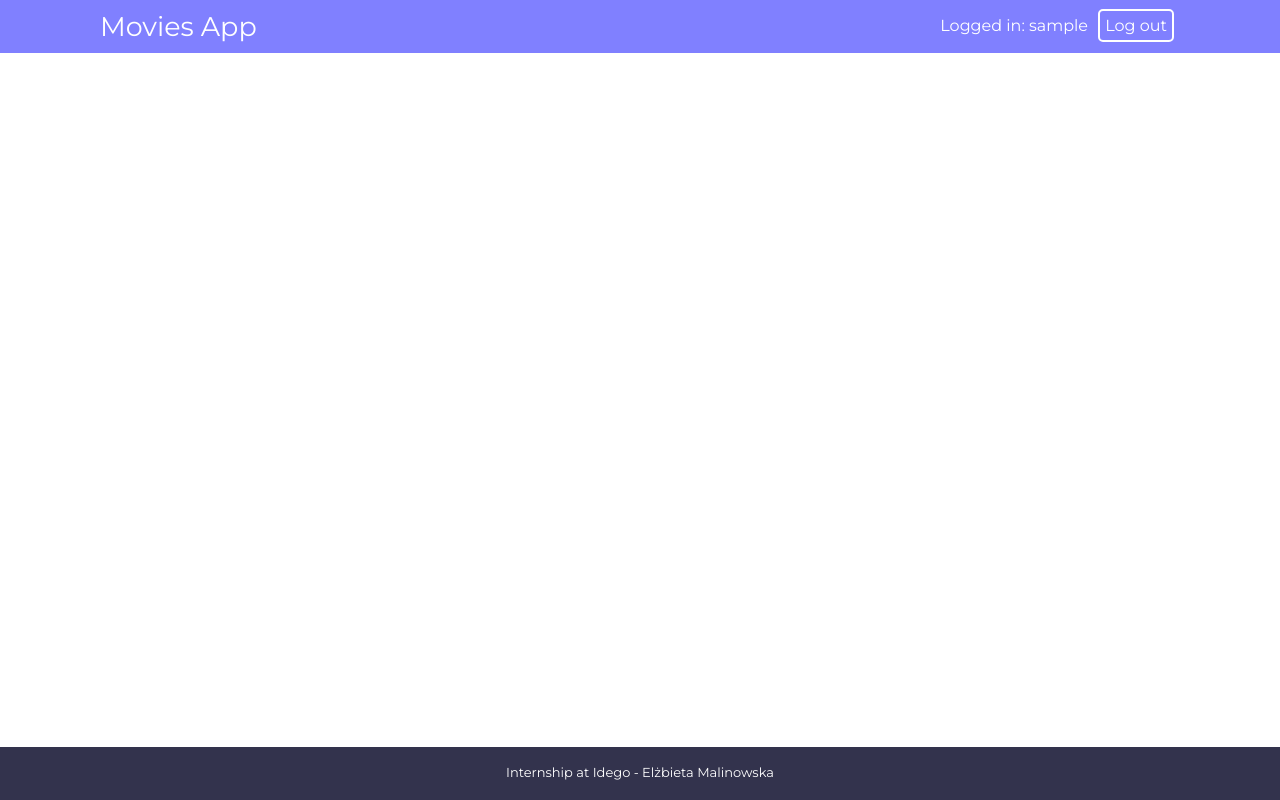
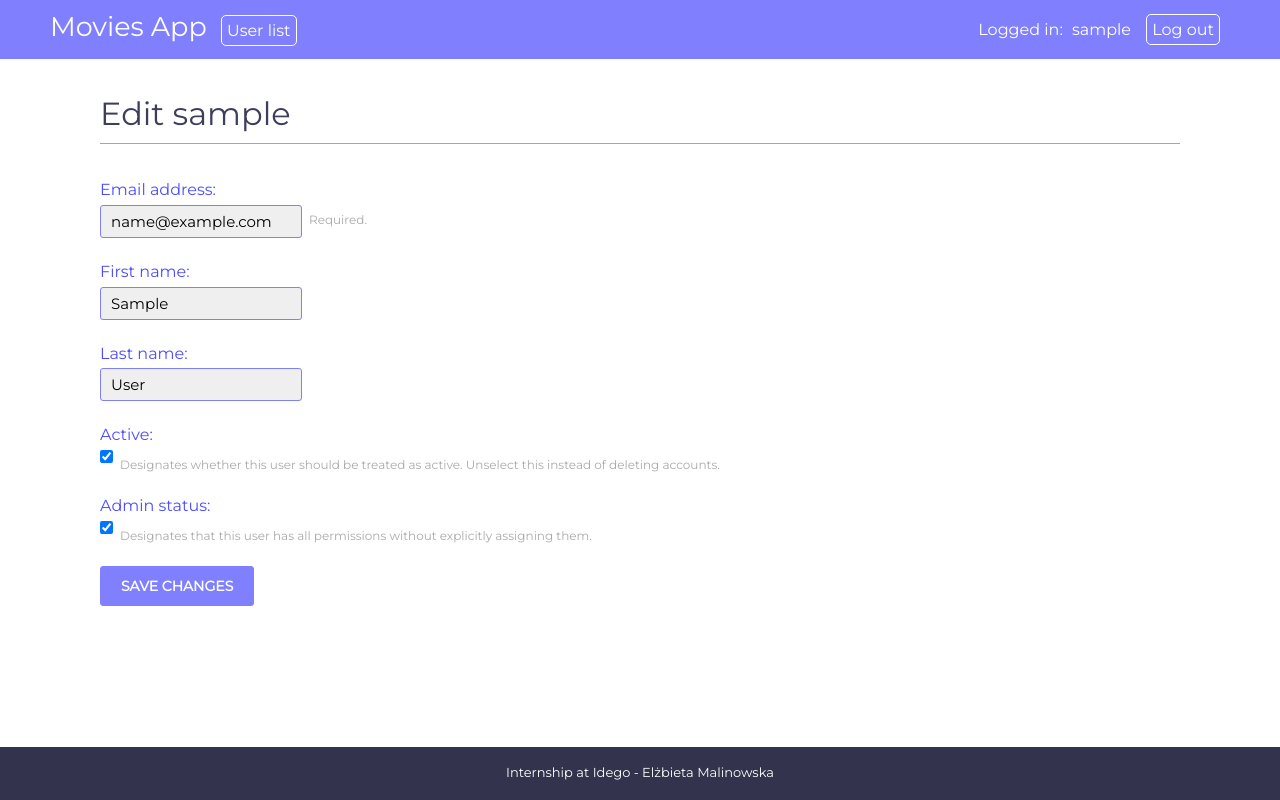
Before and after one commit to elzbietamal95/movies_app, a Django app: a page that uses accounts/templates/base.html in a window 1280 px wide. Run offline with Django 3.2, Linux system fonts and the light colour scheme; the visitor is signed in with stand-in values (Sample User, id 1); data comes from the database, SQL or seed files in the repository; parts of the project's set-up code (start-up, migrations or seed data) failed here and were passed over.

Commit message:
User-edit view for admins created

```diff
--- a/accounts/forms.py
+++ b/accounts/forms.py
@@ -19,3 +19,9 @@ class CustomUserChangeForm(UserChangeForm):
     class Meta:
         model = User
         fields = '__all__'
+
+
+class UserEditForm(forms.ModelForm):
+    class Meta:
+        model = User
+        fields = ('email', 'first_name', 'last_name', 'is_active', 'is_admin')
--- a/accounts/models.py
+++ b/accounts/models.py
@@ -94,7 +94,7 @@ class CustomPermissions(models.Model):
         Return True if the user has any permissions in the given app label.
         Use similar logic as has_perm(), above.
         """
-        # Active superusers have all permissions.
+        # Active admins have all permissions.
         if self.is_active and self.is_admin:
             return True
 
@@ -103,7 +103,7 @@ class CustomPermissions(models.Model):
 
 class User(AbstractBaseUser, CustomPermissions):
     """
-    A base class implementing a fully featured User model with
+    A class implementing a fully featured User model with
     admin-compliant permissions.
 
     Email address, username and password are required. Other fields are optional.
--- a/accounts/static/css/base.css
+++ b/accounts/static/css/base.css
@@ -41,7 +41,7 @@ h1 {
 }
 
 header {
-    padding: 10px 100px;
+    padding: 10px 50px;
     font-size: 16px;
     background: #8080ff;
     color: #fff;
@@ -50,16 +50,22 @@ header {
 
 header .logo {
     font-family: 'Montserrat', sans-serif;
-    float: left;
     color: #ffffff;
     font-size: 27px;
-    margin-right: 10%;
 }
 
-header .action {
+header .auth-status {
     float: right;
     font-size: 16px;
+}
+
+header .menu {
+    font-size: 16px;
     margin: 6px;
+}
+
+span.menu, span.auth-status {
+    margin: 10px;
 }
 
 header .logged {
@@ -68,9 +74,14 @@ header .logged {
 
 header a {
     color: #ffffff;
-    border: 2px solid #fff;
+    border: 1px solid #fff;
     border-radius: 5px;
     padding: 5px;
+}
+
+span.logged a {
+    border: none;
+    color: white;
 }
 
 header a:hover {
--- /dev/null
+++ b/accounts/templates/accounts/user_edit.html
@@ -0,0 +1,12 @@
+{% extends "base.html" %}
+
+{% block title %}Edit {{ user_to_edit.username }}{% endblock %}
+
+{% block content %}
+    <h1>Edit {{ user_to_edit.username }}</h1>
+    <form action="." method="post">
+        {{ user_edit_form.as_p }}
+        {% csrf_token %}
+        <p><input type="submit" value="Save changes"></p>
+    </form>
+{% endblock %}
--- a/accounts/templates/base.html
+++ b/accounts/templates/base.html
@@ -8,15 +8,30 @@
 <body>
     <header>
         <span class="logo">Movies App</span>
-        <span class="action">
+        <span class="menu">
+            {% if user.is_admin %}
+                <a href="{% url 'accounts:user-list' %}">User list</a>
+            {% endif %}
+        </span>
+        <span class="auth-status">
             {% if request.user.is_authenticated %}
-            <span class="logged">Logged in: {{ user.username }}</span>
+                <span class="logged">Logged in:  <a href="{% url 'accounts:profile' user.username %}">{{ user.username }}</a></span>
                 <a href="{% url 'accounts:logout' %}">Log out</a>
             {% else %}
-                <a href="{% url 'accounts:login' %}">Log in</a>  <a href="{% url 'accounts:signup' %}">Register</a>
+                <a href="{% url 'accounts:login' %}">Log in</a>
+                <a href="{% url 'accounts:signup' %}">Register</a>
             {% endif %}
         </span>
     </header>
+    {% if messages %}
+        <ul class="messages">
+            {% for message in messages %}
+                <li class="{{ message.tags }}">
+                    {{ message|safe }}
+                </li>
+            {% endfor %}
+        </ul>
+    {% endif %}
     <div id="content">
         {% block content %}
         {% endblock %}
--- a/accounts/urls.py
+++ b/accounts/urls.py
@@ -10,6 +10,7 @@ urlpatterns = [
     path('logout/', UserLogoutView.as_view(), name='logout'),
     path('registration/', UserRegistrationView.as_view(), name='signup'),
     path('user-list/', views.user_list_view, name='user-list'),
+    path('<username>/', views.user_profile, name='profile'),
     path('<username>/edit/', views.user_edit_view, name='user-edit'),
     path('<username>/delete/', views.user_delete_view, name='user-delete')
 ]
--- a/accounts/views.py
+++ b/accounts/views.py
@@ -1,13 +1,14 @@
+from django.contrib import messages
 from django.shortcuts import render, redirect, get_object_or_404, resolve_url
 from django.http import HttpResponseRedirect
-# from accounts.models import User
+from accounts.models import User
 from django.contrib.auth import login, logout, get_user_model
-from accounts.forms import LoginForm, CustomUserCreationForm
+from accounts.forms import LoginForm, CustomUserCreationForm, CustomUserChangeForm, UserEditForm
 from django.contrib.auth.decorators import login_required, user_passes_test
 from django.views.generic import View
 from movies_app import settings
 
-User = get_user_model()
+# User = get_user_model()
 login_redirect_url = settings.LOGIN_REDIRECT_URL
 
 
@@ -72,20 +73,42 @@ def user_panel(request):
     return render(request, 'accounts/panel.html')
 
 
+@login_required(login_url="/accounts/login/")
+def user_profile(request, username):
+    profile_of_user = get_object_or_404(User, username=username)
+    return render(request, 'accounts/profile.html', context={'profile_of_user': profile_of_user})
+
+
 def is_admin(user):
     return user.is_admin
 
 
+@login_required(login_url="/accounts/login/")
 @user_passes_test(is_admin)
 def user_list_view(request):
     users = User.objects.exclude(id=request.user.id)
     return render(request, 'accounts/user_list.html', context={'users': users})
 
 
+@login_required(login_url="/accounts/login/")
+@user_passes_test(is_admin)
 def user_edit_view(request, username):
-    return render(request, 'base.html')
+    user_to_edit = get_object_or_404(User, username=username)
+    if request.method == 'POST':
+        user_edit_form = UserEditForm(data=request.POST, instance=user_to_edit)
+        if user_edit_form.is_valid():
+            user_edit_form.save()
+            messages.success(request, 'User was successfully updated!')
+        else:
+            messages.error(request, 'Please correct the error below.')
+    else:
+        user_edit_form = UserEditForm(instance=user_to_edit)
+    return render(request, 'accounts/user_edit.html', context={'user_edit_form': user_edit_form,
+                                                               'user_to_edit': user_to_edit})
 
 
+@login_required(login_url="/accounts/login/")
+@user_passes_test(is_admin)
 def user_delete_view(request, username):
     user_to_delete = get_object_or_404(User, username=username)
     if request.method == 'POST':
```
Also changed, not shown: other parts of accounts/static/css/base.css (+45 -4 lines), accounts/templates/accounts/profile.html (added, +46 -0 lines), accounts/templates/accounts/user_list.html (+5 -5 lines).
